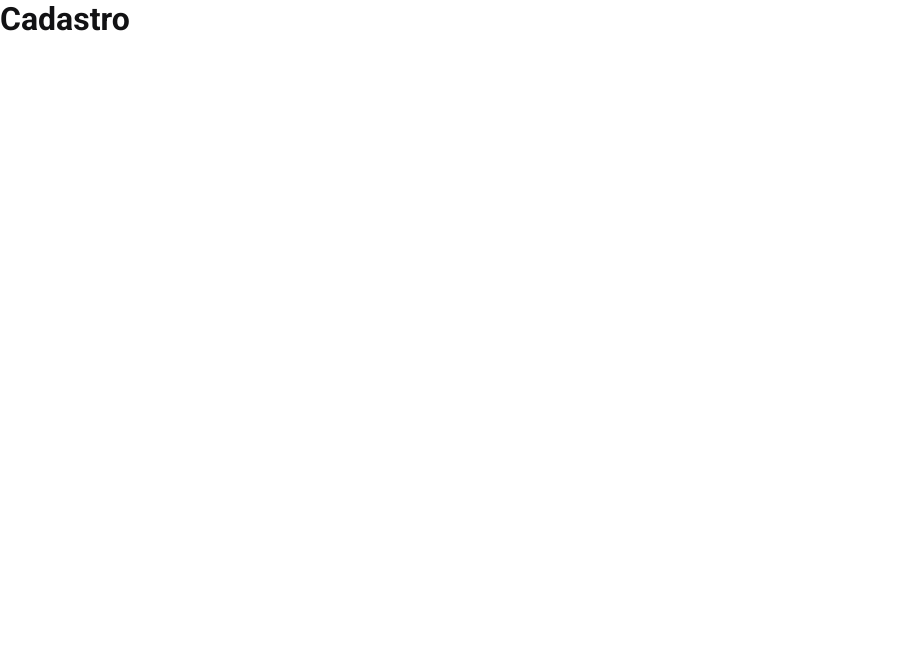
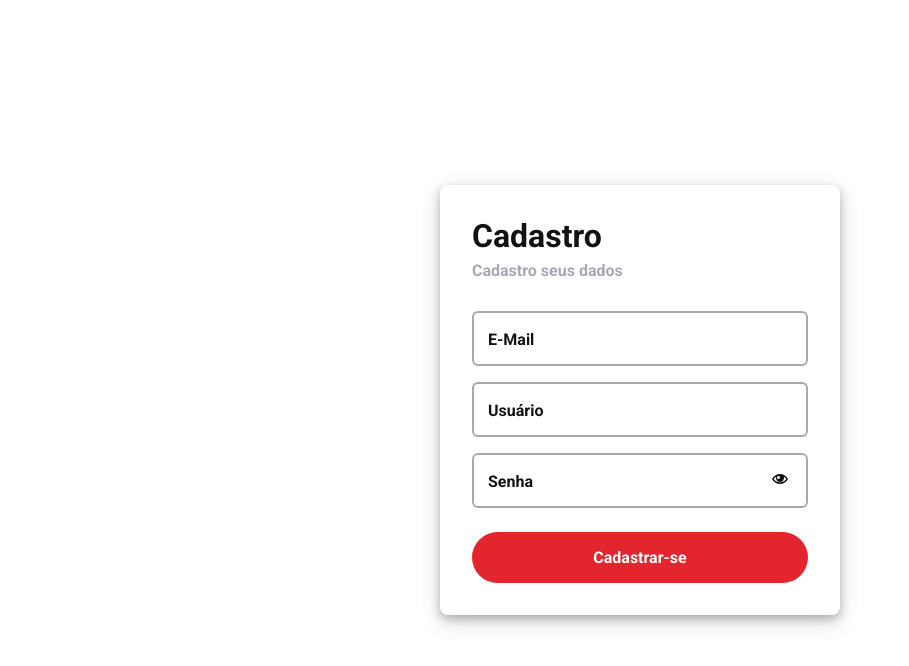
Before and after one commit to ReinaldoCS/desafio-claro, a React (Create React App) app in the folder frontend/: page /cadastro in a window 1280 px wide. Shown: the top 666 px of the page, without its empty margins (0-909 px from the left). Built offline with nearby package versions, Linux system fonts and the light colour scheme.

Commit message:
Criando página de cadastro

```diff
--- a/frontend/package.json
+++ b/frontend/package.json
@@ -3,6 +3,7 @@
   "version": "0.1.0",
   "private": true,
   "dependencies": {
+    "@hookform/resolvers": "^2.8.8",
     "@testing-library/jest-dom": "^5.16.4",
     "@testing-library/react": "^13.0.1",
     "@testing-library/user-event": "^13.5.0",
@@ -12,12 +13,14 @@
     "@types/react-dom": "^18.0.0",
     "react": "^18.0.0",
     "react-dom": "^18.0.0",
+    "react-hook-form": "^7.30.0",
     "react-icons": "^4.3.1",
     "react-router-dom": "^6.3.0",
     "react-scripts": "5.0.1",
     "styled-components": "^5.3.5",
     "typescript": "^4.6.3",
-    "web-vitals": "^2.1.4"
+    "web-vitals": "^2.1.4",
+    "yup": "^0.32.11"
   },
   "scripts": {
     "start": "react-scripts start",
--- /dev/null
+++ b/frontend/src/@types/register.d.ts
@@ -0,0 +1,5 @@
+interface IRegister {
+  email: string,
+  username: string,
+  password: string,
+}
--- a/frontend/src/components/Button/index.tsx
+++ b/frontend/src/components/Button/index.tsx
@@ -1,12 +1,13 @@
+import { ButtonHTMLAttributes } from 'react';
 import { Container } from './styles';
 
-interface ButtonProps {
-  title: string
+interface ButtonProps extends ButtonHTMLAttributes<HTMLButtonElement> {
+  title: string,
 }
 
-export function Button({ title }: ButtonProps) {
+export function Button({ title, ...rest }: ButtonProps) {
   return (
-    <Container>
+    <Container {...rest}>
       {title}
     </Container>
   )
--- a/frontend/src/components/Button/styles.ts
+++ b/frontend/src/components/Button/styles.ts
@@ -1,6 +1,7 @@
 import styled from 'styled-components';
 
 export const Container = styled.button`
+  width: 100%;
   padding: 1rem;
   font-weight: bold;
 
--- a/frontend/src/components/InputForm/index.tsx
+++ b/frontend/src/components/InputForm/index.tsx
@@ -1,34 +1,50 @@
 import { useState } from 'react';
+import { Path, UseFormRegister } from 'react-hook-form';
+
 import { ImEyeBlocked, ImEye } from 'react-icons/im';
 
-import { Container } from './styles';
+import { Container, Content } from './styles';
 
 interface InputProps {
   label: string,
   type: 'text' | 'password',
+  fieldValidate: Path<IRegister>,
+  register: UseFormRegister<IRegister>,
+  yupError: string | undefined,
 }
 
-export function InputForm({ label, type }: InputProps) {
-
+export function InputForm({
+  label,
+  type,
+  fieldValidate,
+  register,
+  yupError
+}: InputProps) {
   const [showPassword, setShowPassword] = useState<boolean>(false);
 
   return (
     <Container>
-
+      <Content
+        isShowed={ type !== 'password' }
+        isErrord={ yupError ? true : false }
+      >
         <input
           type={type === 'text' ? type : showPassword ? 'text' : 'password'}
           autoComplete='off'
           placeholder=' '
+          {...register(fieldValidate)}
           required
         />
 
         <label>{label}</label>
 
         {type === 'password' &&
-        <button onClick={() => setShowPassword(!showPassword)}>
+          <button type="button" onClick={() => setShowPassword(!showPassword)}>
             {showPassword ? <ImEyeBlocked /> : <ImEye />}
           </button>
         }
+      </Content>
+      <span>{ yupError }</span>
     </Container>
   )
 }
--- a/frontend/src/components/InputForm/styles.ts
+++ b/frontend/src/components/InputForm/styles.ts
@@ -1,24 +1,54 @@
-import styled from 'styled-components';
+import styled, { css } from 'styled-components';
+
+interface InputProps {
+  isShowed: boolean;
+  isErrord: boolean;
+}
 
 export const Container = styled.div`
+  & + div {
+    margin-top: 1rem;
+  }
+
+  span {
+    color: var(--red);
+  }
+`;
+
+export const Content = styled.div<InputProps>`
   position: relative;
-  max-width: 300px;
+  /* max-width: 300px; */
 
   & + div {
     margin-top: 1rem;
   }
 
   input {
-    width: 300px;
-    padding: 1rem 3.5rem 1rem 1rem;
+    /* width: 300px; */
+    width: 100%;
+    padding: 1rem;
 
     border-radius: 6px;
-    border: 1px solid var(--gray-300);
+    border: 2px solid var(--gray-300);
 
     font-weight: bold;
     outline: none;
 
     transition: all 0.3s;
+
+    ${props =>
+      !props.isShowed &&
+      css`
+        padding-right: 3.5rem;
+      `
+    }
+
+    ${props =>
+      props.isErrord &&
+      css`
+        border-color: var(--red);
+      `
+    }
   }
 
   label {
@@ -37,7 +67,6 @@ export const Container = styled.div`
     background: var(--white);
 
     transition: all 0.3s;
-
   }
 
   input:hover {
--- a/frontend/src/pages/Login/index.tsx
+++ b/frontend/src/pages/Login/index.tsx
@@ -19,8 +19,8 @@ export default function Login() {
   return (
     <Container>
       <h1>Hello world!</h1>
-      <InputForm type='text' label='E-mail'/>
-      <InputForm type='password' label='senha'/>
+      {/* <InputForm type='text' label='E-mail'/> */}
+      {/* <InputForm type='password' label='senha'/> */}
 
       <Button title='Continuar'/>
   </Container>
--- a/frontend/src/pages/Register/index.tsx
+++ b/frontend/src/pages/Register/index.tsx
@@ -1,5 +1,67 @@
+import { useForm } from 'react-hook-form';
+import { yupResolver } from '@hookform/resolvers/yup';
+import * as Yup from 'yup';
+
+import { InputForm } from '../../components/InputForm';
+import { Button } from '../../components/Button';
+
+import { Container } from './styles';
+
+const schema = Yup.object({
+  email: Yup.string().trim().email("E-mail inválido").required("E-mail inválido"),
+  username: Yup.string().trim().required("Usuário inválido"),
+  password: Yup.string().trim().min(4, "Mínimo 4 caracteres").required("Senha inválido"),
+}).required();
+
 export default function Register() {
+  const { register, handleSubmit, formState: { errors } } = useForm<IRegister>({
+    resolver: yupResolver(schema),
+    mode: 'onBlur'
+  });
+
+  function onSubmit(data: IRegister) {
+    console.log(data);
+  }
+
   return (
-    <h1>Cadastro</h1>
+    <Container>
+      <form onSubmit={handleSubmit(onSubmit)}>
+
+        <header>
+          <h1>Cadastro</h1>
+          <strong>Cadastro seus dados</strong>
+        </header>
+
+        <main>
+          <InputForm
+            type='text'
+            label='E-mail'
+            register={register}
+            fieldValidate='email'
+            yupError={errors.email?.message}
+          />
+
+          <InputForm
+            type='text'
+            label='Usuário'
+            register={register}
+            fieldValidate='username'
+            yupError={errors.username?.message}
+          />
+
+          <InputForm
+            type='password'
+            label='Senha'
+            register={register}
+            fieldValidate='password'
+            yupError={errors.password?.message}
+          />
+        </main>
+
+        <footer>
+          <Button type='submit' title='Cadastrar-se' style={{marginTop: '1.5rem'}}/>
+        </footer>
+      </form>
+    </Container>
   )
 }
--- /dev/null
+++ b/frontend/src/pages/Register/styles.ts
@@ -0,0 +1,44 @@
+import styled from 'styled-components';
+
+export const Container = styled.div`
+  width: 100vw;
+  height: 100vh;
+
+  display: flex;
+  align-items: center;
+  justify-content: center;
+
+
+  form {
+    display: flex;
+    flex-direction: column;
+
+    width: 90%;
+
+    header {
+      margin-bottom: 1.5rem;
+
+      strong {
+        line-height: 2rem;
+        color: var(--gray-300);
+      }
+    }
+
+  }
+
+  @media screen and (min-width: 575px) {
+
+    form {
+      width: 60%;
+      padding: 2rem;
+      border-radius: 8px;
+      box-shadow: 0 4px 8px 0 rgba(0, 0, 0, 0.2), 0 6px 20px 0 rgba(0, 0, 0, 0.19);
+    }
+  }
+
+  @media screen and (min-width: 1024px) {
+    form {
+      max-width: 400px;
+    }
+  }
+`;
```
Also changed, not shown: 1 other file (tests, documents, lock files or other folders). Lines whose indentation alone changed are shown as unchanged.
